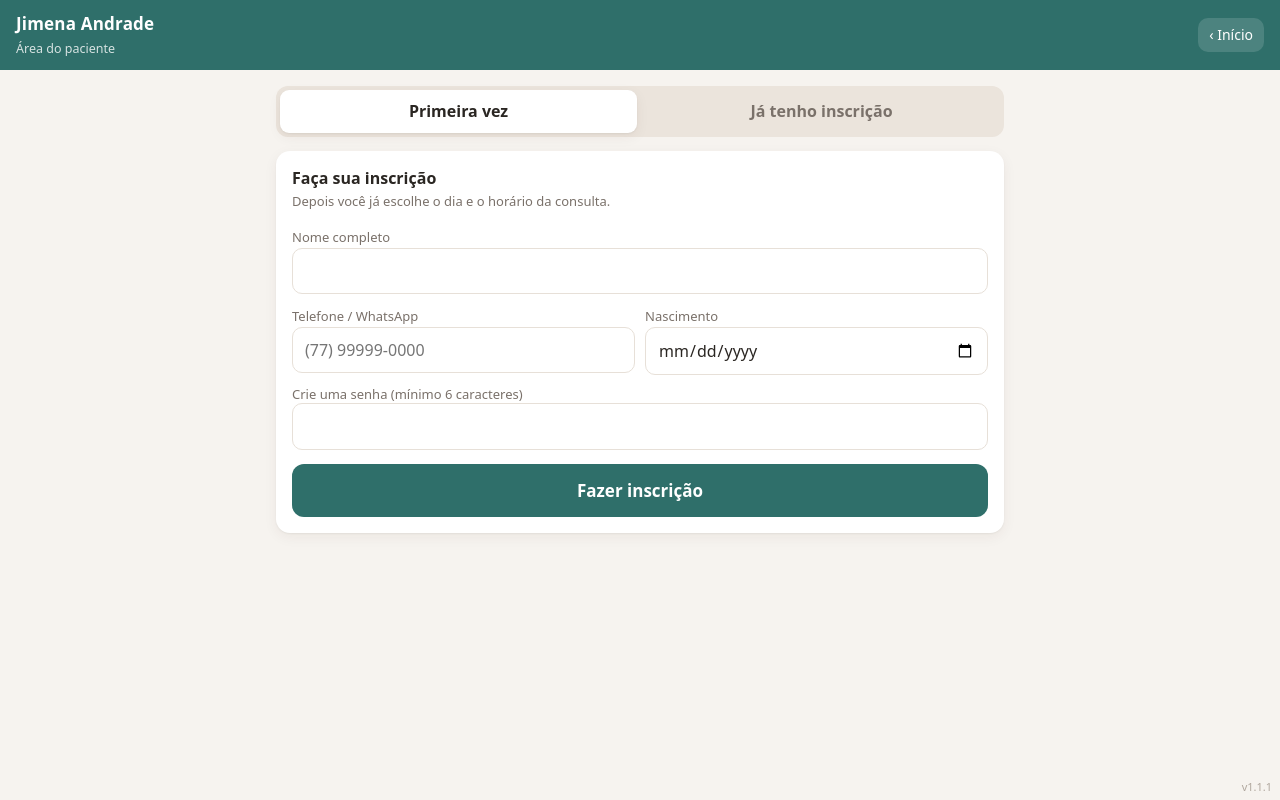
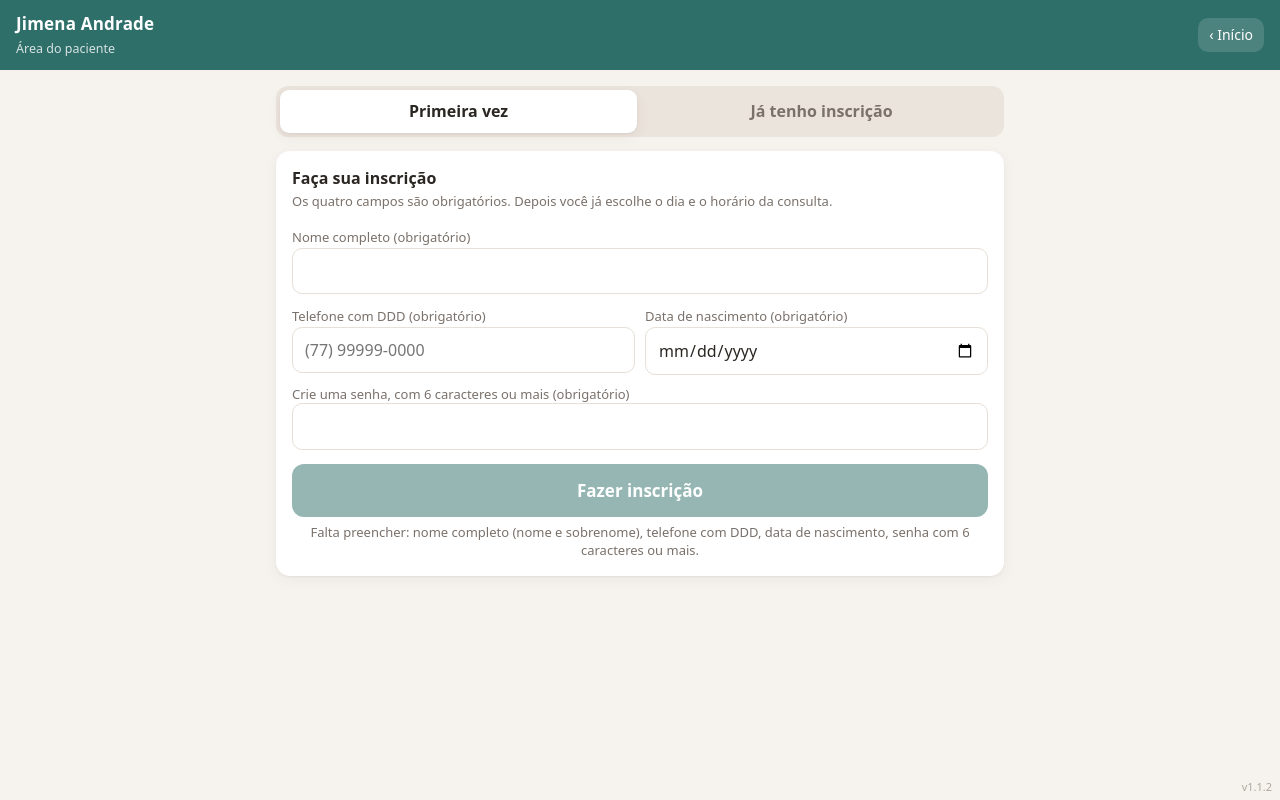
Before and after one commit to gilsonbolivar-maker/ClinicaMarcacao, a plain HTML site: page cliente.html in a window 1280 px wide. Drawn offline with nearby package versions, Linux system fonts and the light colour scheme.

Commit message:
v1.1.2: inscrição só prossegue com nome completo, telefone, nascimento e senha preenchidos
Co-Authored-By: Claude Fable 5.2 <noreply@anthropic.com>
Claude-Session: https://claude.ai/code/session_01UjjGKJEXvSawF4dvkYUHTe

```diff
--- a/cliente.html
+++ b/cliente.html
@@ -25,17 +25,18 @@
     </div>
 
     <div class="cartao" id="abaInscricao">
-      <p style="margin:0 0 14px"><b>Faça sua inscrição</b><br><span class="dica">Depois você já escolhe o dia e o horário da consulta.</span></p>
-      <form id="fInscricao">
-        <label class="dica">Nome completo</label>
+      <p style="margin:0 0 14px"><b>Faça sua inscrição</b><br><span class="dica">Os quatro campos são obrigatórios. Depois você já escolhe o dia e o horário da consulta.</span></p>
+      <form id="fInscricao" novalidate>
+        <label class="dica">Nome completo (obrigatório)</label>
         <input type="text" id="iNome" autocomplete="name" required>
         <div class="linha2" style="margin-top:10px">
-          <div><label class="dica">Telefone / WhatsApp</label><input type="tel" id="iTel" placeholder="(77) 99999-0000" autocomplete="tel" required></div>
-          <div><label class="dica">Nascimento</label><input type="date" id="iNasc" required></div>
+          <div><label class="dica">Telefone com DDD (obrigatório)</label><input type="tel" id="iTel" placeholder="(77) 99999-0000" autocomplete="tel" required></div>
+          <div><label class="dica">Data de nascimento (obrigatório)</label><input type="date" id="iNasc" required></div>
         </div>
-        <label class="dica" style="display:block;margin-top:10px">Crie uma senha (mínimo 6 caracteres)</label>
+        <label class="dica" style="display:block;margin-top:10px">Crie uma senha, com 6 caracteres ou mais (obrigatório)</label>
         <input type="password" id="iSenha" minlength="6" autocomplete="new-password" required>
-        <button class="btn grande" style="margin-top:14px">Fazer inscrição</button>
+        <button class="btn grande" id="btnInscricao" style="margin-top:14px" disabled>Fazer inscrição</button>
+        <div class="dica centro" id="faltaInscricao"></div>
       </form>
     </div>
 
@@ -128,9 +129,30 @@ async function entrar(tel, senha) {
   if (error) { aviso("Telefone ou senha incorretos.", "erro"); return false; }
   return true;
 }
+// Os quatro campos são obrigatórios: sem todos preenchidos, o botão não libera
+function faltaNaInscricao() {
+  const falta = [];
+  const nome = $("#iNome").value.trim().split(/\s+/).filter(Boolean);
+  if (nome.length < 2 || nome.join("").length < 3) falta.push("nome completo (nome e sobrenome)");
+  if (![10, 11].includes(telDigitos($("#iTel").value).length)) falta.push("telefone com DDD");
+  const nasc = $("#iNasc").value;
+  if (!nasc || nasc > hojeISO() || nasc < "1900-01-01") falta.push("data de nascimento");
+  if ($("#iSenha").value.length < 6) falta.push("senha com 6 caracteres ou mais");
+  return falta;
+}
+function conferirInscricao() {
+  const falta = faltaNaInscricao();
+  $("#btnInscricao").disabled = falta.length > 0;
+  $("#faltaInscricao").textContent = falta.length ? "Falta preencher: " + falta.join(", ") + "." : "";
+  return falta;
+}
+["iNome", "iTel", "iNasc", "iSenha"].forEach((i) => ["input", "change"].forEach((ev) => $("#" + i).addEventListener(ev, conferirInscricao)));
+conferirInscricao();
+
 $("#fInscricao").addEventListener("submit", async (e) => {
   e.preventDefault();
-  const btn = $("button", e.target); btn.disabled = true;
+  if (conferirInscricao().length) return;
+  const btn = $("#btnInscricao"); btn.disabled = true;
   const tel = $("#iTel").value, senha = $("#iSenha").value;
   const { error } = await sb.rpc("clinica_cadastrar", { p_nome: $("#iNome").value, p_telefone: tel, p_nascimento: $("#iNasc").value || null, p_senha: senha });
   btn.disabled = false;
--- a/config.js
+++ b/config.js
@@ -1,6 +1,6 @@
 // Configurações da clínica — troque aqui sem mexer no resto do código.
 window.CONFIG = {
-  versao: "1.1.1",
+  versao: "1.1.2",
   clinica: "Jimena Andrade",
   subtitulo: "Odontologia e Estética",
 
```
